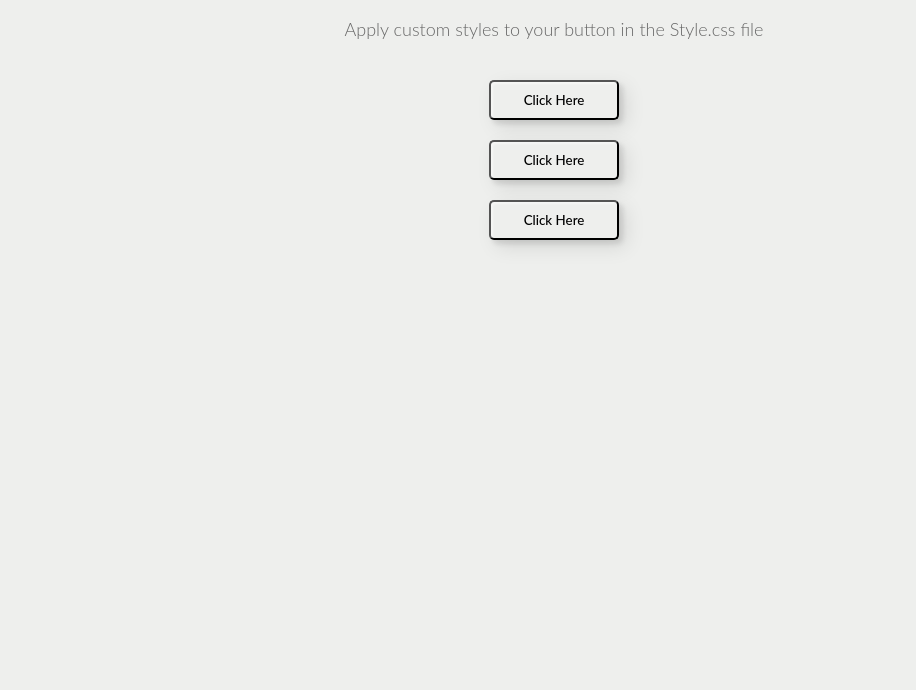
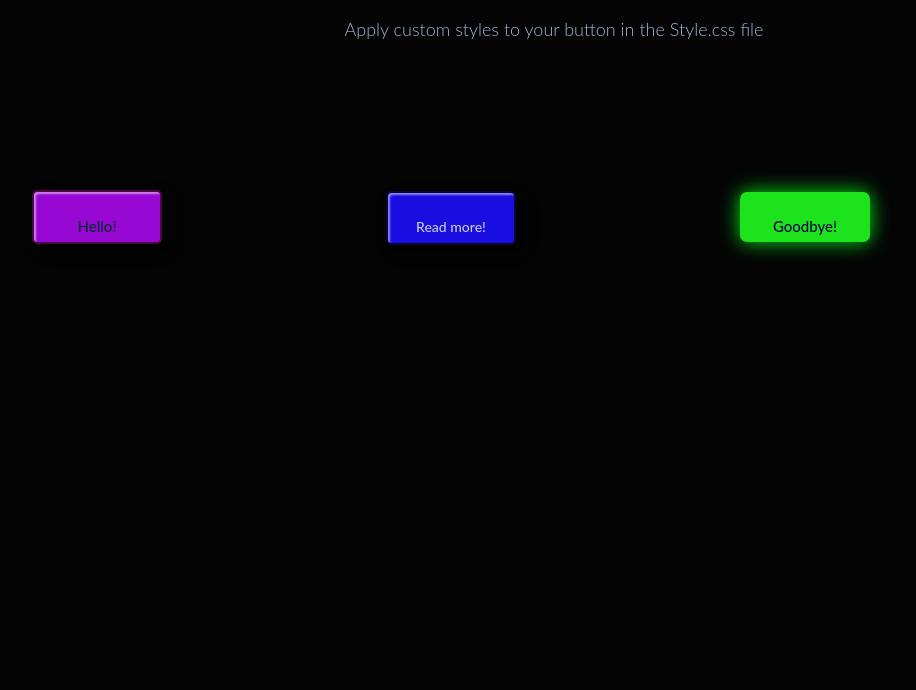
Before and after one commit to MinnieNcapai/Module_5R_CS20240192_-wfc2407_A_Minenhle-Ncapai_SDF05_R, a plain HTML site: page Module_5R_StudentNo_Classcode_Group_Name-Surname_SDF05R-main/Module_5R_StudentNo_Classcode_Group_Name-Surname_SDF05R-main/index.html in a window 1280 px wide. Shown: the part 110-800 px from the top of the page, without its empty margins (86-1002 px from the left). Drawn offline with Linux system fonts and the light colour scheme.

Commit message:
-Changed my button names on html - Added custom styles to buttons

```diff
--- a/Module_5R_StudentNo_Classcode_Group_Name-Surname_SDF05R-main/Module_5R_StudentNo_Classcode_Group_Name-Surname_SDF05R-main/index.html
+++ b/Module_5R_StudentNo_Classcode_Group_Name-Surname_SDF05R-main/Module_5R_StudentNo_Classcode_Group_Name-Surname_SDF05R-main/index.html
@@ -9,8 +9,8 @@
 <body>
     <h1>✨ Style Your Buttons ✨</h1>
     <p>Apply custom styles to your button in the Style.css file</p>
-    <button class="custom-btn btn-1">Click Here</button>
-    <button class="custom-btn btn-2">Click Here</button>
-    <button class="custom-btn btn-3">Click Here</button>
+    <button class="custom-btn btn-1">Hello!</button>
+    <button class="custom-btn btn-2">Read more!</button>
+    <button class="custom-btn btn-3">Goodbye!</button>
 </body>
 </html>
--- a/Module_5R_StudentNo_Classcode_Group_Name-Surname_SDF05R-main/Module_5R_StudentNo_Classcode_Group_Name-Surname_SDF05R-main/style.css
+++ b/Module_5R_StudentNo_Classcode_Group_Name-Surname_SDF05R-main/Module_5R_StudentNo_Classcode_Group_Name-Surname_SDF05R-main/style.css
@@ -1,5 +1,5 @@
 body {
-    background: #eeefed;
+    background: rgb(4, 4, 5);
 }
 
 a {
@@ -17,7 +17,7 @@ a {
 h1 {
     position: relative;
     text-align: center;
-    color: #353535;
+    color: #cae8e9;
     font-size: 50px;
     font-family: "Calibri", sans-serif;
 }
@@ -27,14 +27,14 @@ p {
     font-weight: 300;
     text-align: center;
     font-size: 18px;
-    color: #676767;
+    color: #a6b5d6;
     margin-bottom: 40px;
 }
 
 .custom-btn {
     width: 130px;
     height: 40px;
-    color: #000;
+    color: #d2e0e8;
     border-radius: 5px;
     padding: 10px 25px;
     font-family: 'Lato', sans-serif;
@@ -51,4 +51,82 @@ p {
     outline: none;
 }
 
+
 /* Add your custom styles for btn-1, btn-2, and btn-3 */
+.btn-1, .btn-2, .btn-3 {
+    margin: 110px; /* add 110px margin around each button */
+
+  }
+
+.btn-1 {background-color: rgb(151, 8, 212);
+    color: rgb(2, 44, 46);
+    font-size:  15px;
+    position: relative;
+    display: inline-block;
+    padding: 25px;
+    justify-content: space-between;
+    transform-style: var(rgb(203, 112, 123));
+    transition: transform 0.5s, box-shadow 0.5s; /* add transition effect */
+    border: 2px solid #4a0942
+
+}
+
+.btn-1:hover {
+    background-color: #db3434;
+    border: #440202;
+    border-radius: 50%;
+    padding: 25px 35px;
+    font-size: 16px;
+    animation: pulse 3s infinite;
+
+}
+
+
+.btn-2{
+    background-color:#180ee1;
+    color:rgb(203, 203, 217) ;
+    position: relative;
+    display: inline-block;
+    padding: 25px;
+    justify-content: space-between;
+    font-size: 14px;
+    perspective: 2000px;
+    transform-style: preserve-3d;
+    border: solid 2px rgb(12, 3, 53);
+    transition: border-color 0.5s; /* add transition effect to border color */
+  }
+
+  .btn-2:hover {
+    background-color: #610543;
+    border:solid 2px #a6b5d6;
+    transform: rotateY(50deg)
+  }
+
+
+
+.btn-3{background-color: rgb(29, 227, 29);
+color: #09054b;
+position: relative;
+border:2px solid lightgreen;
+padding: 25px;
+display: inline-block;
+justify-content: space-between;
+font-size: 15px;
+border: none; /* Remove the default border */
+  border-radius: 7px; /* Add a slight rounded corner */
+  box-shadow: 0 0 20px rgba(8, 249, 24, 0.9); /* Add a glow effect */
+
+}
+
+.btn-3:hover {
+    background-color: black;
+    color: antiquewhite;
+    box-shadow: 0 0 20px rgba(255, 255, 0, 0.8); /* Change the glow color on hover */
+     content: "";
+     background: linear-gradient(
+        45deg,blue,rgb(28, 215, 28),orange,purple,red
+     );
+     position: absolute;
+     z-index: -1px;
+
+  }
```
